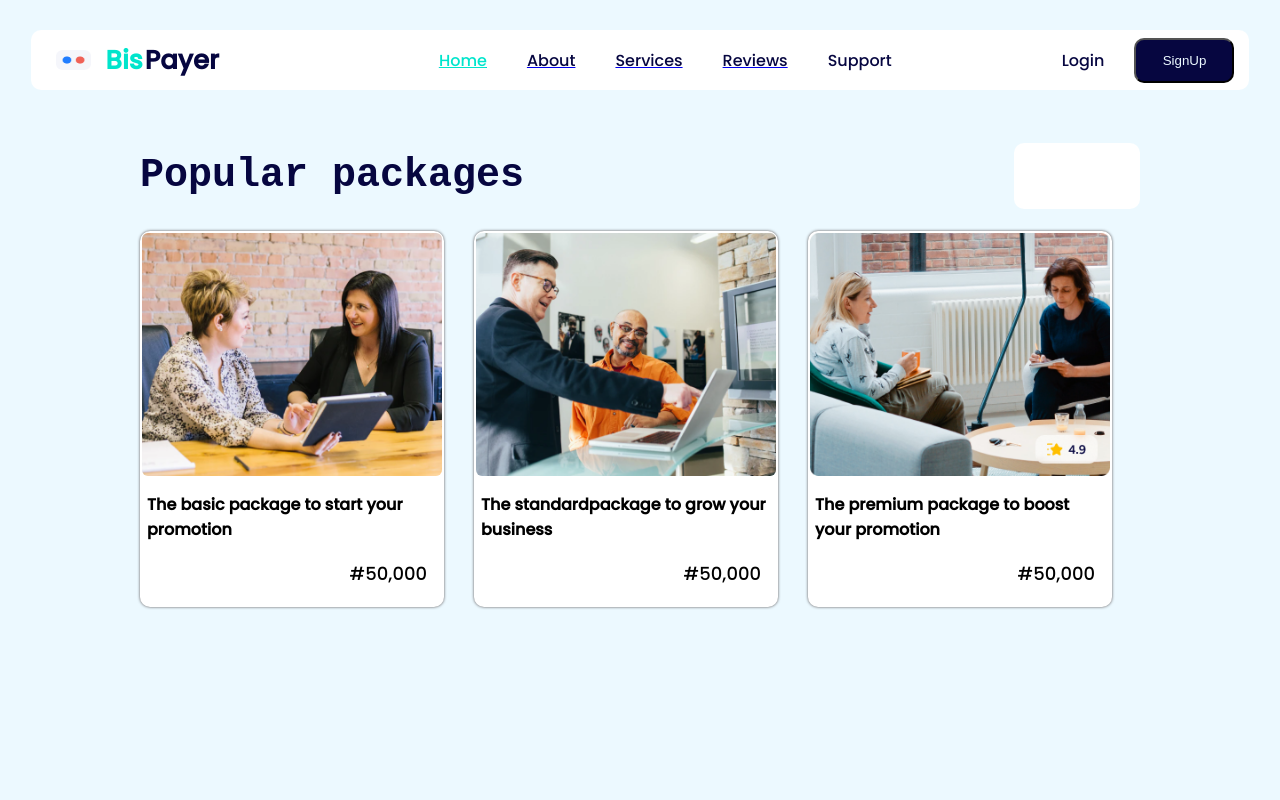
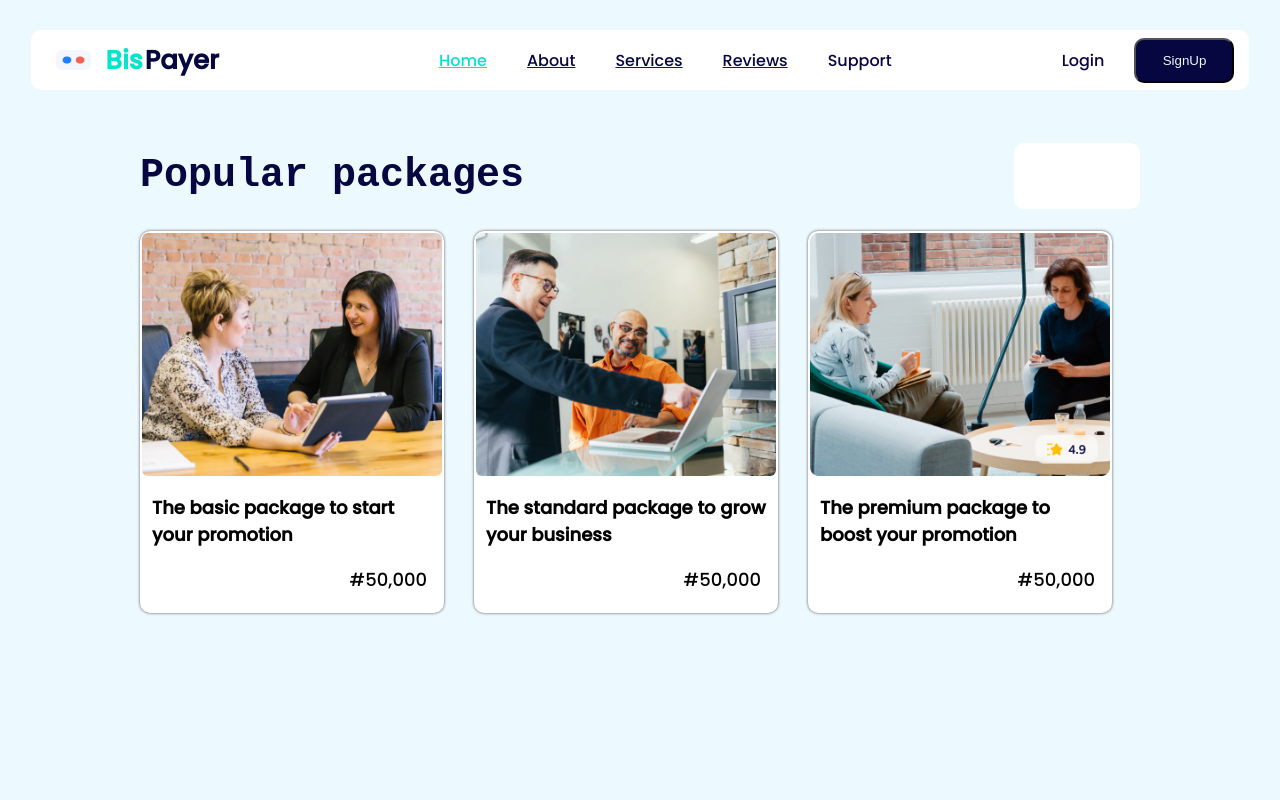
Before and after one commit to oreoluwa212/BisPayer, a React (Vite) app: page /services in a window 1280 px wide. Shown: the top 800 px of the page. Built offline with nearby package versions, Linux system fonts and the light colour scheme.

Commit message:
BisPayer project

```diff
--- a/src/components/Services.jsx
+++ b/src/components/Services.jsx
@@ -20,7 +20,7 @@ const Services = () => {
           <div className="grid1">
             <img src={Frame2} width="300" alt="" />
             <div className="h3">
-              <h3>The standardpackage to grow your business</h3>
+              <h3>The standard package to grow your business</h3>
               <p>#50,000</p>
             </div>
           </div>
--- a/src/styles/Services.scss
+++ b/src/styles/Services.scss
@@ -49,7 +49,8 @@
 
                h3{
                   font-family: Poppins;
-                  font-size: 16px;
+                  font-size: 18px;
+                  padding: 0 5px;
                }
                p{
                   font-family: Poppins;
```
